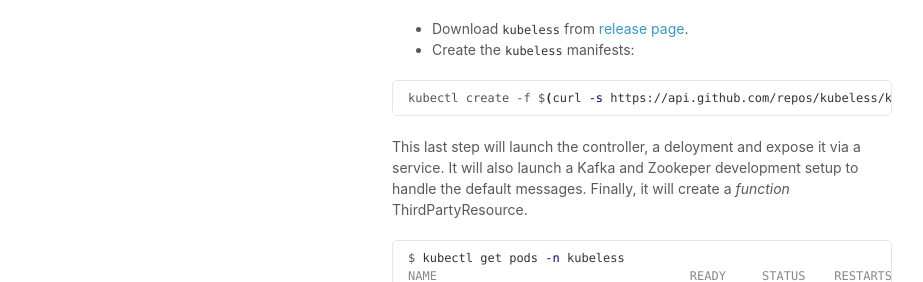
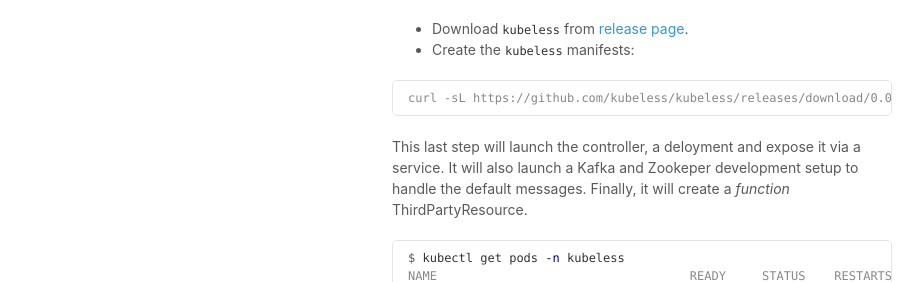
Before and after one commit to vmware-archive/kubeless-website, a Jekyll site: the page built from docs/install.md, in a window 1280 px wide and 1324 px high. Shown: the part 408-690 px from the top of the window, without its empty margins (178-1101 px from the left). Built offline with Jekyll 4.4.1, drawn with Linux system fonts in a browser that asks for light colours; our own code applies the rules of GitHub Pages for plain Markdown files.

Commit message:
simplify install command

````diff
--- a/docs/install.md
+++ b/docs/install.md
@@ -22,7 +22,7 @@ kubectl create ns kubeless
 * Create the `kubeless` manifests:
 
 ```console
-kubectl create -f $(curl -s https://api.github.com/repos/kubeless/kubeless/releases/latest | jq -r ".assets[] | select(.name | test(\"yaml\")) | .browser_download_url")
+curl -sL https://github.com/kubeless/kubeless/releases/download/0.0.16/kubeless-0.0.16.yaml | kubectl create -f -
 ```
 
 This last step will launch the controller, a deloyment and expose it via a service. It will also launch a Kafka and Zookeper development setup to handle the default messages. Finally, it will create a _function_ ThirdPartyResource.
````
